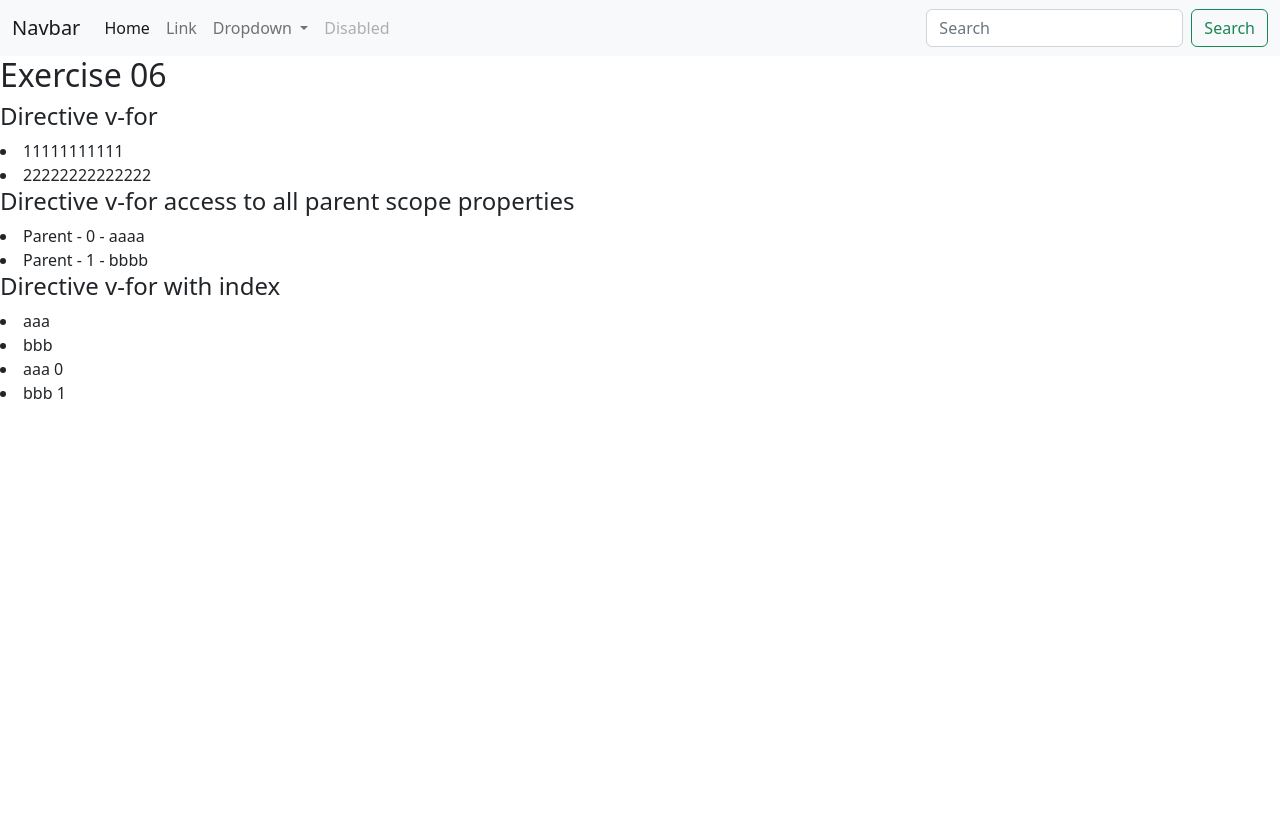
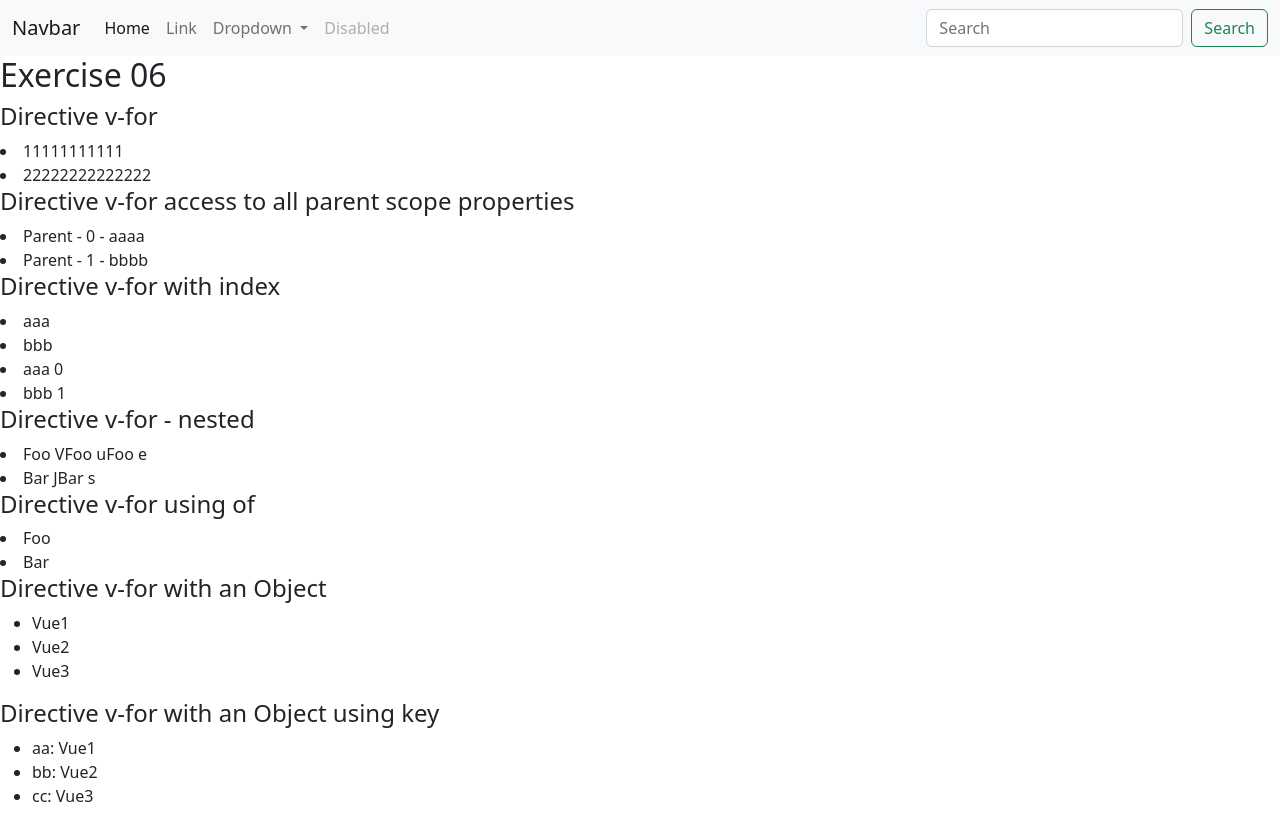
Before and after one commit to ljh9/VueExercises, a Vue app: page / in a window 1280 px wide. Before the commit the page ends 800 px from the top, so only its background shows below. Built offline with nearby package versions, Linux system fonts and the light colour scheme.

Commit message:
DirectiveVForWithObjectKey

```diff
--- /dev/null
+++ b/src/views/Exercise02/DirectiveVForWithObjectKey.vue
@@ -0,0 +1,23 @@
+<script>
+export default {
+    data() {
+        return {
+            myObject: {
+            aa: 'Vue1',
+            bb: 'Vue2',
+            cc: 'Vue3'
+            }
+        }
+    }
+}
+</script>
+
+<template>
+    <div class="exercise">
+        <ul>
+            <li v-for="(value, key) in myObject" v-bind:key="value">
+                {{ key }}: {{ value }}
+            </li>
+        </ul>
+    </div>
+</template>
--- a/src/views/Exercise02/ExerciseTest02.vue
+++ b/src/views/Exercise02/ExerciseTest02.vue
@@ -2,6 +2,10 @@
 import DirectiveVFor from './DirectiveVFor.vue'
 import DirectiveVForParentScope from './DirectiveVForParentScope.vue'
 import DirectiveVForIndex from './DirectiveVForIndex.vue'
+import DirectiveVForNested from './DirectiveVForNested.vue'
+import DirectiveVForOf from './DirectiveVForOf.vue'
+import DirectiveVForWithObject from './DirectiveVForWithObject.vue'
+import DirectiveVForWithObjectKey from './DirectiveVForWithObjectKey.vue'
 </script>
 
 <template>
@@ -13,6 +17,13 @@ import DirectiveVForIndex from './DirectiveVForIndex.vue'
         <DirectiveVForParentScope />
         <h4>Directive v-for with index</h4>
         <DirectiveVForIndex />
-
+        <h4>Directive v-for - nested</h4>
+        <DirectiveVForNested />
+        <h4>Directive v-for using of</h4>
+        <DirectiveVForOf />
+        <h4>Directive v-for with an Object</h4>
+        <DirectiveVForWithObject />
+        <h4>Directive v-for with an Object using key</h4>
+        <DirectiveVForWithObjectKey />
     </div>
 </template>
```
